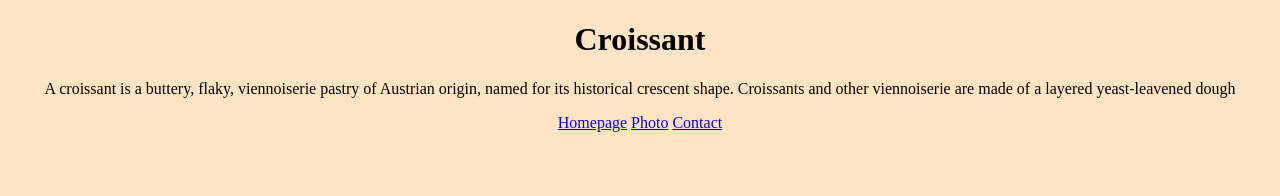
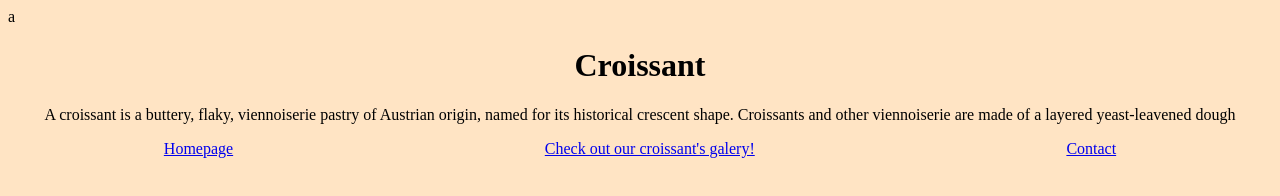
Before and after one commit to mcestuya/croissant, a plain HTML site: page index.html in a window 1280 px wide. Drawn offline with Linux system fonts and the light colour scheme.

Commit message:
made the website seo friendly

```diff
--- a/index.html
+++ b/index.html
@@ -4,8 +4,13 @@
     <meta charset="UTF-8" />
     <meta http-equiv="X-UA-Compatible" content="IE=edge" />
     <meta name="viewport" content="width=device-width, initial-scale=1.0" />
+    <meta
+      name="description"
+      content="webpage all about croissant! who doesn't love it?"
+    />
+    a
     <link rel="stylesheet" href="/src/style.css" />
-    <title>homepage</title>
+    <title>Homepage-Croissant.com</title>
   </head>
   <body>
     <h1>Croissant</h1>
@@ -16,9 +21,11 @@
     </p>
 
     <footer>
-      <a href="/">Homepage</a>
-      <a href="/photo.html">Photo</a>
-      <a href="/contact.html">Contact</a>
+      <a href="/" title="Home">Homepage</a>
+      <a href="/photo.html" title="Gallery"
+        >Check out our croissant's galery!</a
+      >
+      <a href="/contact.html" title="Croissant.com">Contact</a>
     </footer>
     <div id="pouch-root" style="display: block"></div>
   </body>
--- a/src/style.css
+++ b/src/style.css
@@ -7,7 +7,8 @@ h1 {
 }
 footer {
   text-align: center;
-  display: block;
+  display: flex;
+  justify-content: space-around;
 }
 p {
   text-align: center;
@@ -18,4 +19,5 @@ p {
   margin-left: auto;
   margin-right: auto;
   width: 50%;
+  padding: 10px;
 }
```
Also changed, not shown: contact.html (+10 -4 lines), photo.html (+9 -4 lines).
